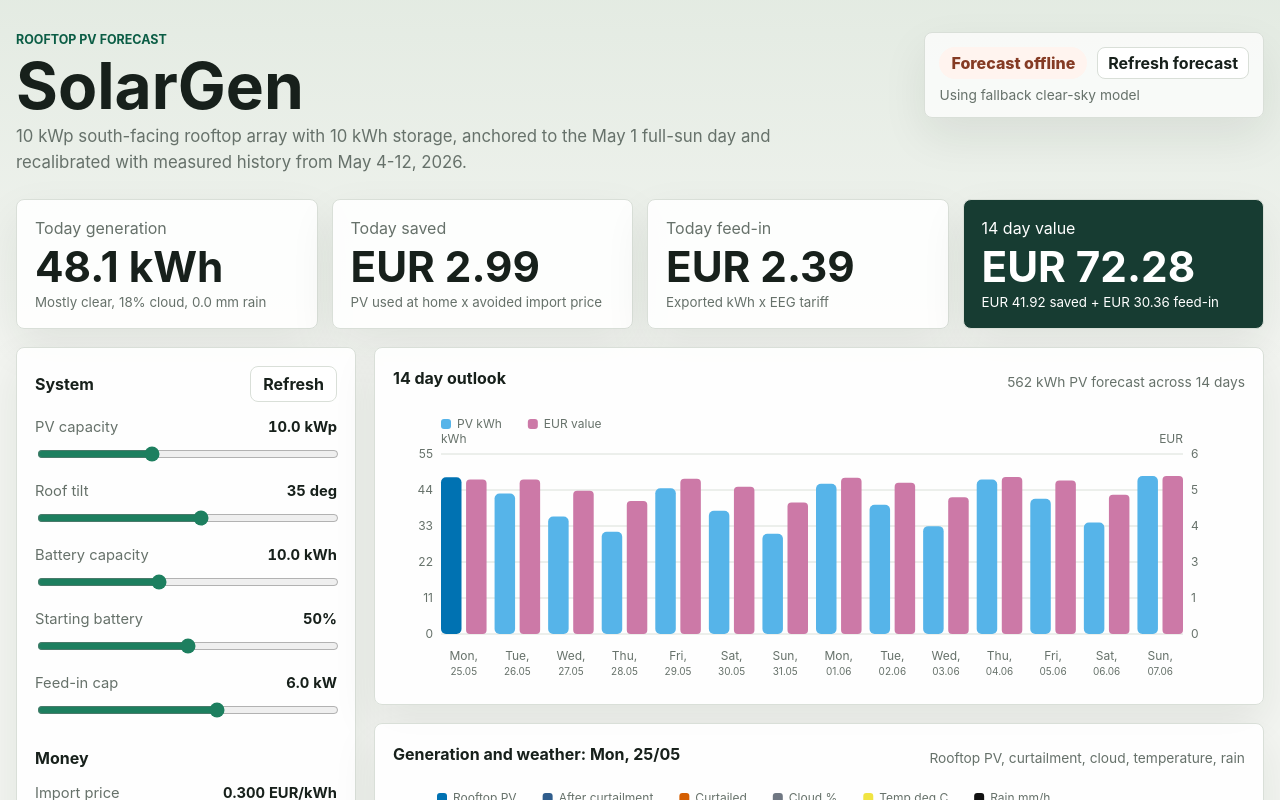
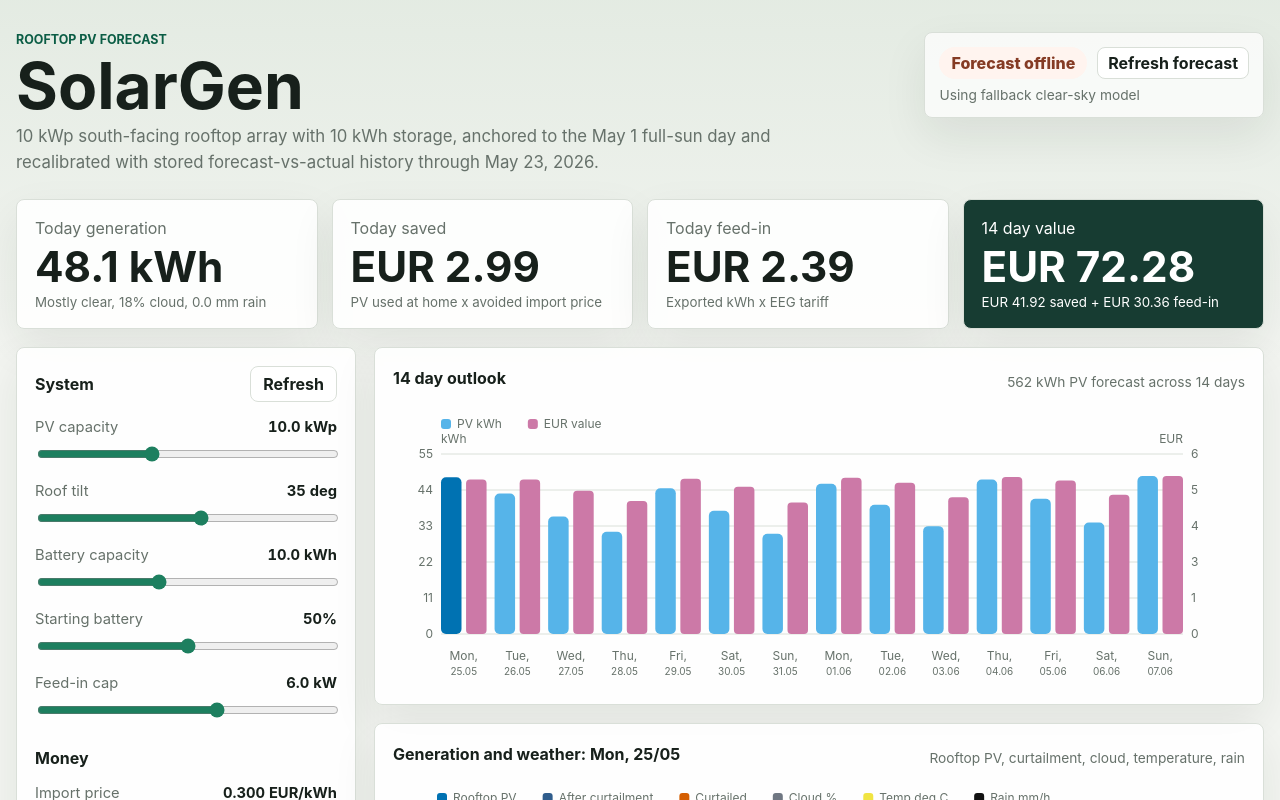
Before and after one commit to quantbj/SolarGen, a website: page index.html in a window 1280 px wide. Shown: the top 800 px of the page. Drawn offline with Linux system fonts and the light colour scheme; no server answers.

Commit message:
Update calibration copy on landing page

```diff
--- a/index.html
+++ b/index.html
@@ -17,7 +17,7 @@
         <div>
           <p class="eyebrow">Rooftop PV forecast</p>
           <h1>SolarGen</h1>
-          <p class="subhead">10 kWp south-facing rooftop array with 10 kWh storage, anchored to the May 1 full-sun day and recalibrated with measured history from May 4-12, 2026.</p>
+          <p class="subhead">10 kWp south-facing rooftop array with 10 kWh storage, anchored to the May 1 full-sun day and recalibrated with stored forecast-vs-actual history through May 23, 2026.</p>
         </div>
         <div class="status-card">
           <div class="status-card-top">
```
